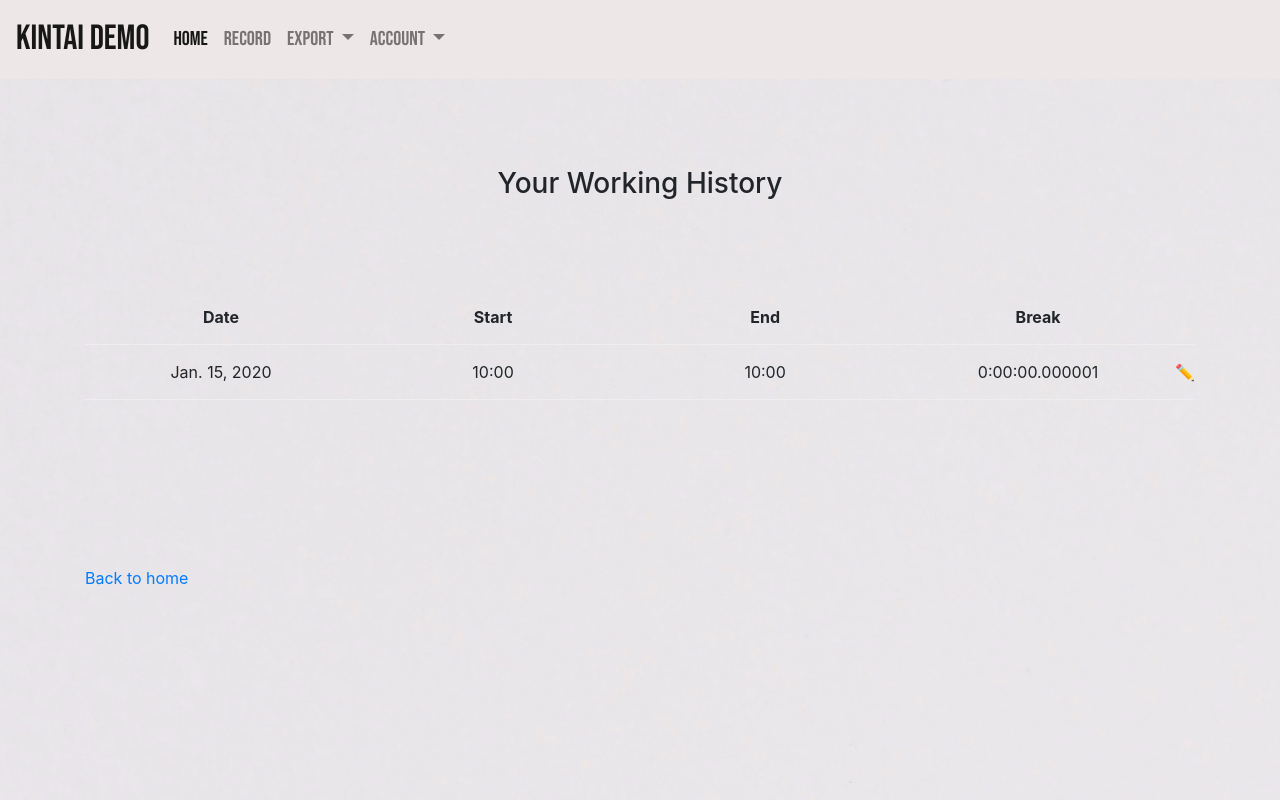
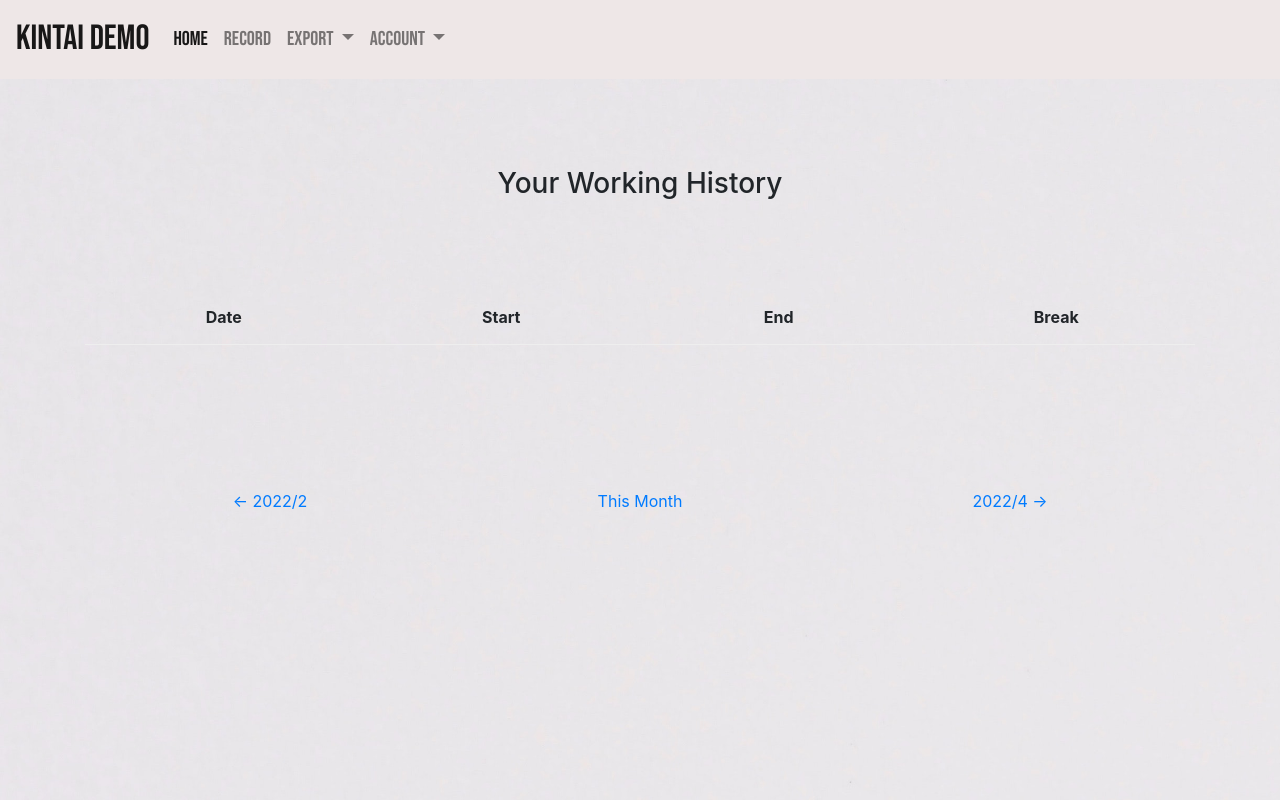
Before and after one commit to yuki-nagano/kintaidemo, a Django app: page /record in a window 1280 px wide. Run offline with Django 4.2, Linux system fonts and the light colour scheme; tables that the repository leaves empty hold one stand-in row (values such as "Sample post"); lists and menus that the app fills with data are empty; some libraries are stand-ins or nearby versions.

Commit message:
feat: add displaying record monthly

```diff
--- a/kintaiapp/static/kintaiapp/css/record.css
+++ b/kintaiapp/static/kintaiapp/css/record.css
@@ -13,7 +13,6 @@
     table tr {
         font-size: 13px;
     }
-
 }
 
 
@@ -33,7 +32,7 @@ h3 {
 }
 
 table{
-    margin-bottom: 15%;
+    margin-bottom: 5%;
     border-collapse: collapse;
     border-spacing: 0;
     width: 100%;
@@ -44,23 +43,9 @@ table tr{
     cursor: pointer;
 }
 
-/* table tr:hover{
-background-color: #d4f0fd;
-} */
 
 table th,table td{
     text-align: center;
     width: 25%;
     padding: 15px 0;
 }
-
-/* table td.icon{
-    background-size: 35px;
-    background-position: left 5px center;
-    background-repeat: no-repeat;
-    padding-left: 30px;
-} */
-
-/* table td.icon {
-    background-image: url(/lists/pics/mini.PNG)
-} */
--- a/kintaiapp/templates/kintaiapp/record.html
+++ b/kintaiapp/templates/kintaiapp/record.html
@@ -28,9 +28,21 @@
                 </table>
             </div>
         </div>
-        <footer>
-            <a href="/">Back to home</a>
-        </footer>
+    </div>
+    <div class="container">
+        <div class="row" style="margin: 8% 0;">
+            {% for date in datelist %}
+            <div class="col-4 col-sm-4 each_month text-center">
+                <a href="{% url 'record/monthly' %}?year={{date.lastmonth_year}}&month={{date.lastmonth_month}}">← {{ date.lastmonth_year }}/{{ date.lastmonth_month }}</a>
+            </div>
+            <div class="col-4 col-sm-4 each_month text-center">
+                <a href="{% url 'record' %}">This Month</a>
+            </div>
+            <div class="col-4 col-sm-4 each_month text-center">
+                <a href="{% url 'record/monthly' %}?year={{date.nextmonth_year}}&month={{date.nextmonth_month}}">{{ date.nextmonth_year }}/{{ date.nextmonth_month }} →</a>
+            </div>
+            {% endfor %}
+        </div>
     </div>
 </body>
 {% endblock %}
--- a/kintaiapp/urls.py
+++ b/kintaiapp/urls.py
@@ -1,10 +1,11 @@
 from django.urls import path
-
+from datetime import datetime
 from . import views
 
 urlpatterns = [
     path('', views.home),
     path('dokintai', views.dokintai, name='dokintai'),
     path('record', views.record, name='record'),
+    path('record/monthly', views.record, name='record/monthly'),
     path('export/csv', views.export_csv, name='export_csv'),
 ]
--- a/kintaiapp/views.py
+++ b/kintaiapp/views.py
@@ -4,9 +4,10 @@ from django.shortcuts import render
 from django.http import HttpResponse
 
 from kintaiapp.models import Kintai, WorkingStatus
-from django.utils import timezone
+# import datetime
 from datetime import datetime
 from datetime import timedelta
+from dateutil.relativedelta import relativedelta
 import csv
 
 # ログ
@@ -59,6 +60,10 @@ def export_csv(request):
 #  DOKINTAI
 #  - 勤怠入力機能
 ###
+# 同じ日のレコードが2つ以上ある場合
+# 出勤時間の場合退勤時間の場合どっちかに処理を寄せる
+# 出勤時間が古い方を採用？
+# 退勤時間が遅い時間を採用？
 def dokintai(request):
     u_id = 180 # TODO とりあえず今は固定
     current_status = WorkingStatus.objects.get(u_id=u_id)
@@ -112,7 +117,6 @@ def dokintai(request):
 
     return render(request, "kintaiapp/home.html", res_dict)
 
-
 ###
 # RECORD
 #  - 勤怠一覧表示
@@ -121,12 +125,44 @@ def dokintai(request):
 def record(request):
     # 一覧表示
     if request.method == 'GET':
-        data = Kintai.objects.all().order_by('id') # memo: 降順は'-id'
-        data_dict = {'kintailist': data}
-        for i in data:
-            if i.breaktime is None:
-                i.breaktime = "-"
+        # Get values from query params
+        if 'month' in request.GET and 'year' in request.GET:
+            year = int(request.GET['year'])
+            month = int(request.GET['month'])
+        else:
+            # if there's no query params, show this month
+            year = datetime.today().year
+            month = datetime.today().month
+
+        data_dict = _get_record_by_month(year, month)
+        print(len(data_dict))
         return render(request, 'kintaiapp/record.html', data_dict)
+
+###
+# Get record by month
+# 月毎の勤怠を取得
+# param:
+#   year : int
+#   month: int
+###
+def _get_record_by_month(year, month):
+    date = datetime(year, month, 1)
+    data = Kintai.objects.filter(begintime__year=year, begintime__month=month).order_by('id') # memo: order_by 降順は'-id'
+    last_month = date - relativedelta(months=1)
+    next_month = date + relativedelta(months=1)
+    data_dict = {
+        'kintailist': data,
+        'datelist': [
+            {
+                'lastmonth_year': last_month.year,
+                'lastmonth_month': last_month.month,
+                'nextmonth_year': next_month.year,
+                'nextmonth_month': next_month.month,
+            }
+        ],
+    }
+
+    return data_dict
 
 ###
 # Calculate break time with start time and end time
```
